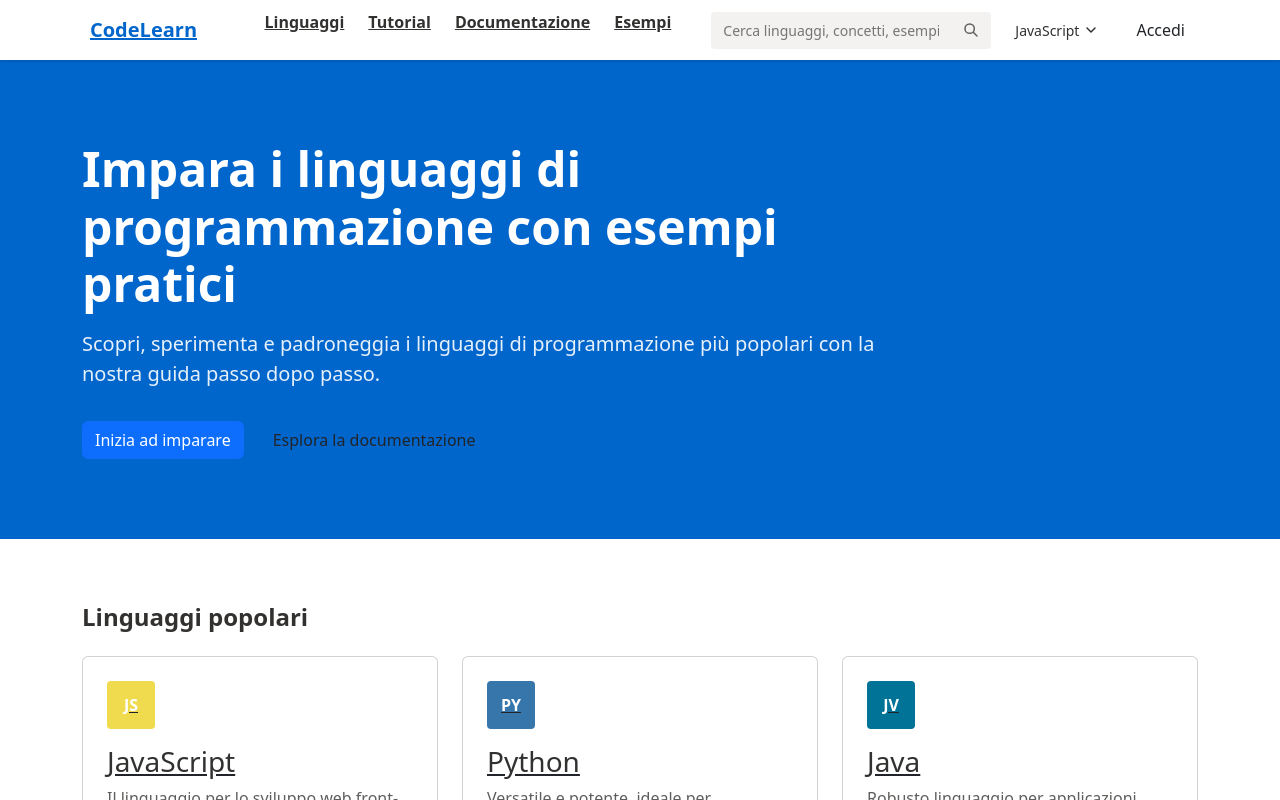
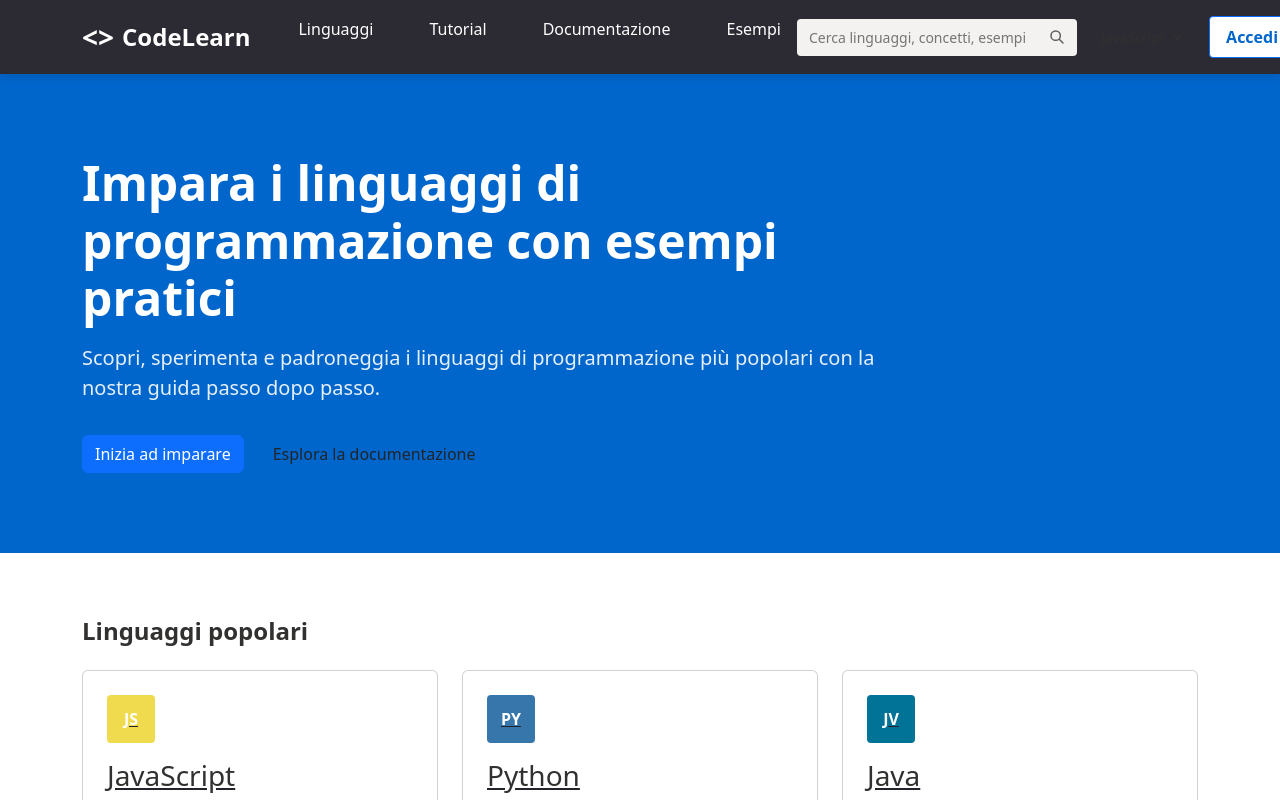
Before and after one commit to Dokjolly0/CodeLearn, an Angular app: page / in a window 1280 px wide. Before the commit this address led to /home. Shown: the top 800 px of the page. Built offline with nearby package versions, Linux system fonts and the light colour scheme.

Commit message:
Init update header component

```diff
--- a/src/app/app-routing.module.ts
+++ b/src/app/app-routing.module.ts
@@ -3,8 +3,8 @@ import { RouterModule, Routes } from '@angular/router';
 import { HomeComponent } from './pages/home/home.component';
 
 const routes: Routes = [
-  { path: '', redirectTo: '/home', pathMatch: 'full' },
-  { path: 'home', component: HomeComponent },
+  // { path: '', redirectTo: '/home', pathMatch: 'full' },
+  { path: '', component: HomeComponent },
 ];
 
 @NgModule({
--- a/src/app/app.component.ts
+++ b/src/app/app.component.ts
@@ -1,4 +1,5 @@
 import { Component } from '@angular/core';
+import { Title } from '@angular/platform-browser';
 
 @Component({
   selector: 'app-root',
@@ -6,5 +7,8 @@ import { Component } from '@angular/core';
   styleUrl: './app.component.css'
 })
 export class AppComponent {
-  title = 'template_angular_no_standalone';
+  title = 'CodeLearn';
+  constructor(private titleService: Title) {
+    this.titleService.setTitle(this.title);
+  }
 }
--- a/src/app/components/header/header.component.css
+++ b/src/app/components/header/header.component.css
@@ -1,63 +1,68 @@
 .site-header {
-    background-color: var(--background-color);
-    box-shadow: 0 1.6px 3.6px 0 rgba(0, 0, 0, 0.132), 0 0.3px 0.9px 0 rgba(0, 0, 0, 0.108);
+    background-color: var(--primary-navbar-color);
+    color: white;
+    padding: 16px 0;
+    box-shadow: 0 4px 8px rgba(0, 0, 0, 0.1);
     position: sticky;
     top: 0;
-    z-index: 100;
+    z-index: 1000;
 }
 
 .header-content {
     display: flex;
     justify-content: space-between;
     align-items: center;
-    height: 60px;
 }
 
 .logo a {
     display: flex;
     align-items: center;
-    font-size: 20px;
-    font-weight: 600;
-    color: var(--primary-color);
+    font-size: 24px;
+    font-weight: bold;
+    color: white;
+    text-decoration: none;
 }
 
 .logo-icon {
     margin-right: 8px;
-    font-size: 24px;
-  }
-
-  .header-nav {
-    display: flex;
-    align-items: center;
+    font-size: 28px;
 }
 
 .main-nav ul {
     display: flex;
     list-style: none;
-  }
-
-  .main-nav li {
-    margin-left: 24px;
+    gap: 24px;
 }
 
 .main-nav a {
-    color: var(--text-color);
-    font-weight: 600;
-    padding: 8px 0;
+    color: white;
+    text-decoration: none;
+    font-weight: 500;
+    padding: 8px 16px;
+    transition: color 0.3s, background 0.3s;
 }
 
 .main-nav a:hover {
-    color: var(--primary-color);
-    text-decoration: none;
-    border-bottom: 2px solid var(--primary-color);
+    background: rgba(255, 255, 255, 0.2);
+    border-radius: 4px;
 }
 
 .header-actions {
     display: flex;
     align-items: center;
-    margin-left: 24px;
+    gap: 16px;
 }
 
-  .header-actions > * {
-    margin-left: 16px;
+.btn-primary {
+    background-color: white;
+    color: var(--primary-color);
+    padding: 8px 16px;
+    border-radius: 4px;
+    font-weight: bold;
+    transition: background 0.3s, color 0.3s;
 }
+
+.btn-primary:hover {
+    background-color: var(--secondary-color);
+    color: white;
+}
--- a/src/app/components/header/header.component.html
+++ b/src/app/components/header/header.component.html
@@ -3,12 +3,11 @@
         <div class="header-content">
             <div class="logo">
                 <a href="/">
-            <span class="logo-icon"><!--{"</>"}--></span>
+                    <span class="logo-icon">&lt;&gt;</span>
                     <span class="logo-text">CodeLearn</span>
                 </a>
             </div>
 
-        <div class="header-nav">
             <nav class="main-nav">
                 <ul>
                     <li><a href="/languages">Linguaggi</a></li>
@@ -21,8 +20,7 @@
             <div class="header-actions">
                 <app-search></app-search>
                 <app-language-selector></app-language-selector>
-            <button class="btn btn-outline">Accedi</button>
-          </div>
+                <button class="btn btn-primary">Accedi</button>
             </div>
         </div>
     </div>
--- a/src/app/components/header/header.component.ts
+++ b/src/app/components/header/header.component.ts
@@ -3,7 +3,7 @@ import { Component } from '@angular/core';
 @Component({
   selector: 'app-header',
   templateUrl: './header.component.html',
-  styleUrl: './header.component.css'
+  styleUrls: ['./header.component.css']
 })
 export class HeaderComponent {
 
--- a/src/app/pages/home/home.component.ts
+++ b/src/app/pages/home/home.component.ts
@@ -4,7 +4,7 @@ import { FooterComponent } from '../../components/footer/footer.component';
 @Component({
   selector: 'app-home',
   templateUrl: './home.component.html',
-  styleUrls: ['./home.component.css']  // Also, fix "styleUrl" to "styleUrls"
+  styleUrls: ['./home.component.css'],
 })
 export class HomeComponent {
 
--- a/src/styles.css
+++ b/src/styles.css
@@ -8,6 +8,7 @@
     --border-color: #edebe9;
     --success-color: #107c10;
     --error-color: #a80000;
+    --primary-navbar-color: #2c2a33;
   }
 
   * {
```
Also changed, not shown: src/app/pages/home/home.component.css (+8 -0 lines), src/app/components/placeholder.txt (deleted), 1 other file (tests, documents, lock files or other folders). Lines whose indentation alone changed are shown as unchanged.
